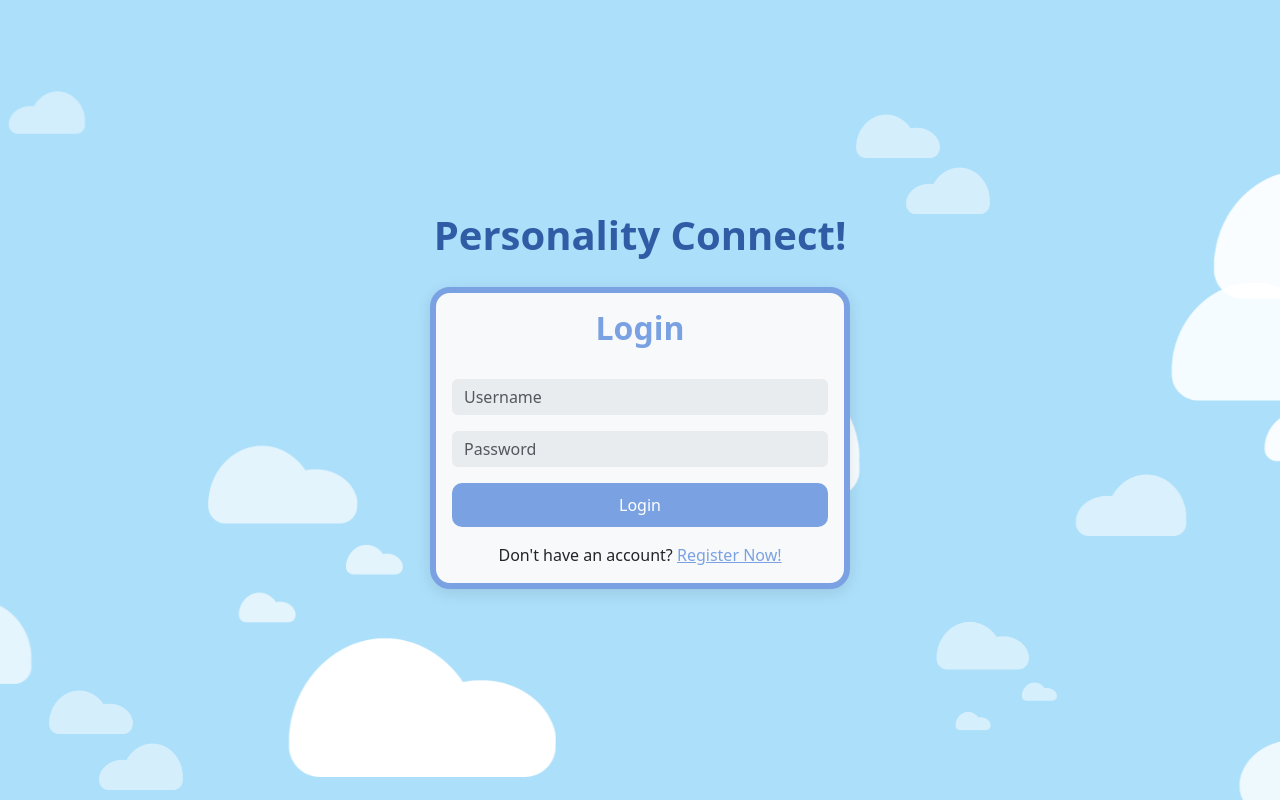
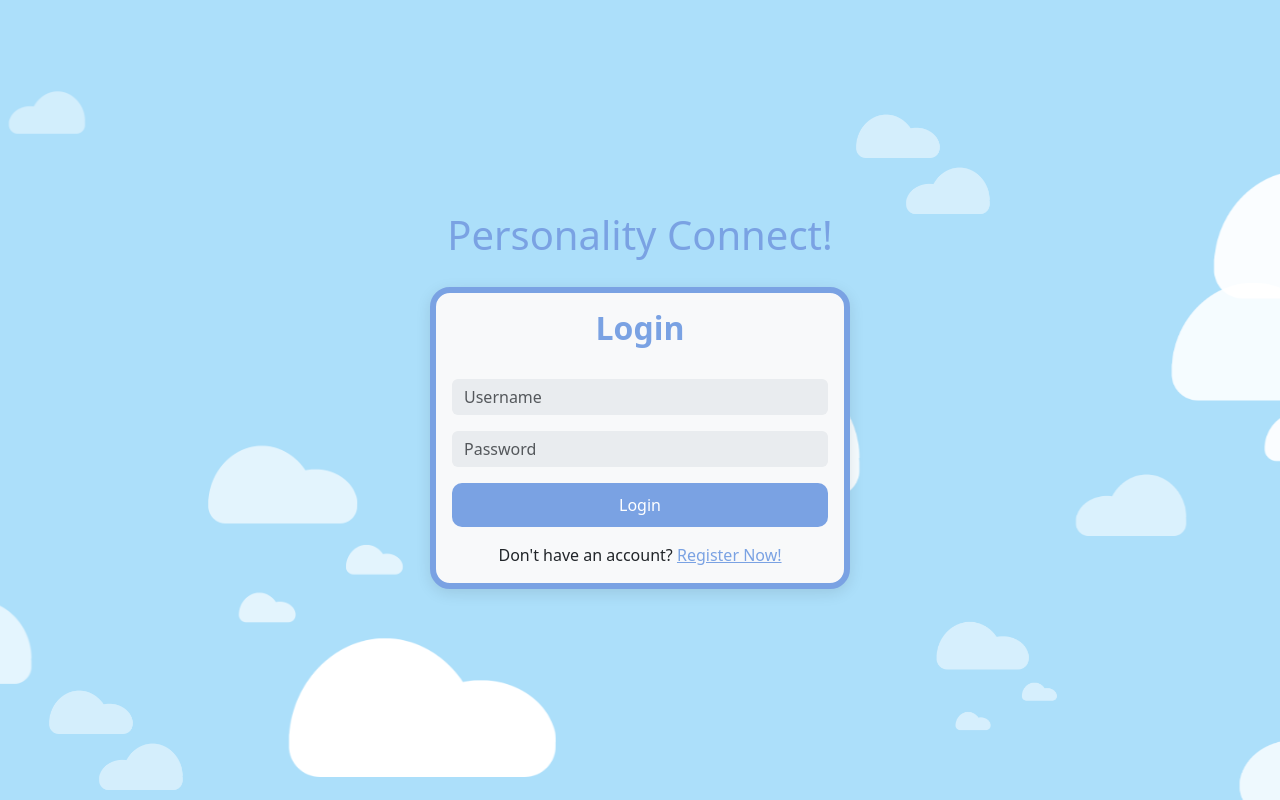
Before and after one commit to naddyafav/LargeProjectCOP4331, a React (Vite) app in the folder PersonalityApp/client/: page / in a window 1280 px wide. Built offline with nearby package versions, Linux system fonts and the light colour scheme.

Commit message:
fixed page title issues

```diff
--- a/PersonalityApp/client/src/index.css
+++ b/PersonalityApp/client/src/index.css
@@ -61,8 +61,9 @@ html, body {
 }
 
 .page-title {
-  color: #2f5ca5;
-  font-weight: 800;
+  color: #7aa2e3;
+  font-weight: 1200;
+  z-index: 1;
 }
 
 .page-text {
--- a/PersonalityApp/client/src/pages/Home.tsx
+++ b/PersonalityApp/client/src/pages/Home.tsx
@@ -66,7 +66,7 @@ export default function Home() {
   }, []);
 
   return (
-    <div className="page-center page-sky">
+    <div className="page-center page-sky" style={{ flexDirection: "column" }}>
       <Clouds />
 
       {/* PAGE TITLE */}
```
